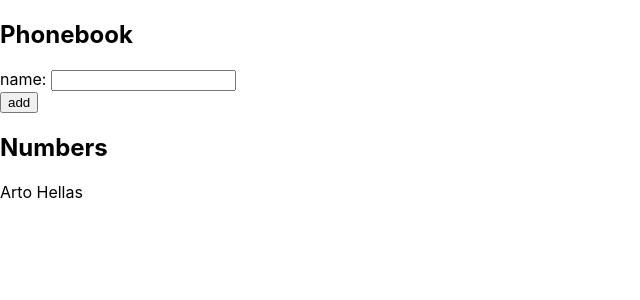
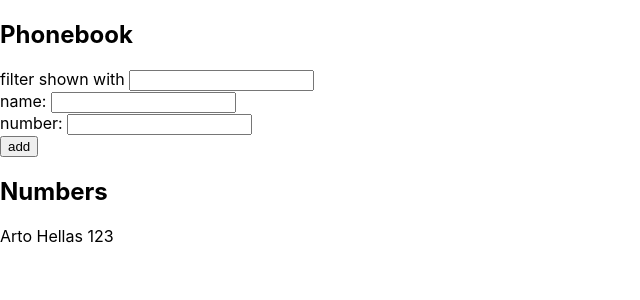
Before and after one commit to wulforr/Fullstackopen, a React (Create React App) app in the folder part2/phonebook/: page / in a window 1280 px wide. Shown: the top 300 px of the page, without its empty margins (0-640 px from the left). Built offline with nearby package versions, Linux system fonts and the light colour scheme.

Commit message:
part 2.9 completed

```diff
--- a/part2/phonebook/src/App.js
+++ b/part2/phonebook/src/App.js
@@ -2,40 +2,61 @@ import React, { useState } from 'react'
 
 const App = () => {
   const [ persons, setPersons] = useState([
-    { name: 'Arto Hellas',id:1 }
+    { name: 'Arto Hellas',id:1,number: 123 }
   ])
   const [ newName, setNewName ] = useState('')
+  const [newNumber, setNumber] = useState('')
+  const [searchValue, setSearchValue] = useState('')
+  // const [filteredName, setFilteredName] = useState(persons)
+
+
 
 const handleOnAdd = (e) => {
   e.preventDefault();
   if(persons.findIndex(p => p.name === newName) === -1)
   {
-    const updatedPersons = [...persons,{name:newName,id:persons.length+1}]
+    const updatedPersons = [...persons,{name:newName,id:persons.length+1,number:newNumber}]
     setPersons(updatedPersons)
+
   }
   else{
-    alert('name is taken')
+    alert(`${newName} name is already taken`)
 }}
 
 const handleChange = (e) => {
   setNewName(e.target.value)
 }
 
-const x = persons.find( p => p.name  === 'Arto Hellas')
-console.log(persons.findIndex(x => x.name  === 'a'),x.id)
+const handleNumberChange = (e) => {
+  setNumber(e.target.value)
+}
+
+const handleSearchChange = (e) => {
+  setSearchValue(e.target.value)
+  // let patt = new RegExp(e.target.value,'i')
+  // setFilteredName(persons.filter(ele => patt.test(ele.name)))
+  // setFilteredName(persons.filter(ele => ele.name === e.target.value))
+}
+
   return (
     <div>
       <h2>Phonebook</h2>
+      filter shown with <input value={searchValue} onChange={handleSearchChange} />
       <form>
         <div>
           name: <input value={newName} onChange={handleChange} />
+        </div>
+        <div>
+          number: <input type = 'number' value={newNumber} onChange={handleNumberChange} />
         </div>
         <div>
           <button type="submit" onClick={handleOnAdd} >add</button>
         </div>
       </form>
       <h2>Numbers</h2>
-      {persons.map(ele => <p key={ele.id}>{ele.name}</p> )}
+    {/* {filteredName.map(ele => <p key={ele.id}>{ele.name} {ele.number}</p> )} */}
+    {persons.filter(ele => new RegExp('^'+searchValue,'i').test(ele.name)).map(ele => <p key={ele.id}>{ele.name} {ele.number}</p> )}
+
     </div>
   )
 }
```
